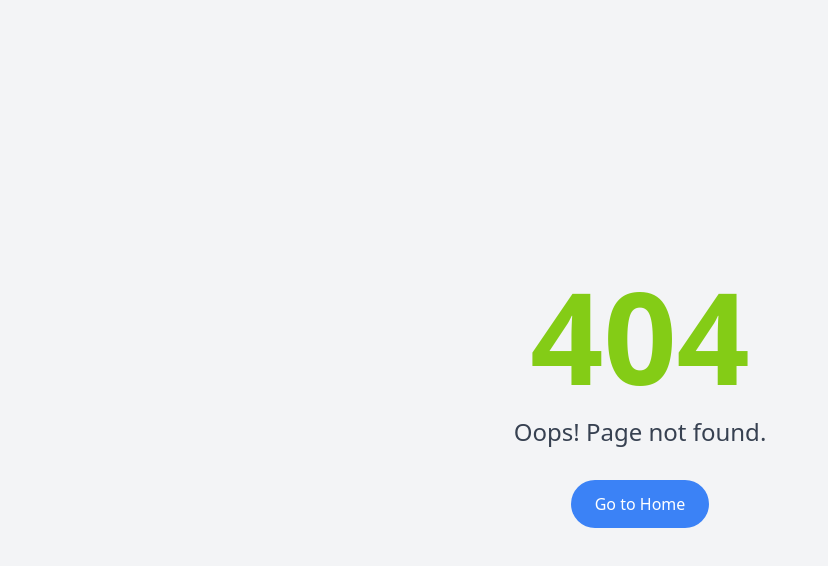
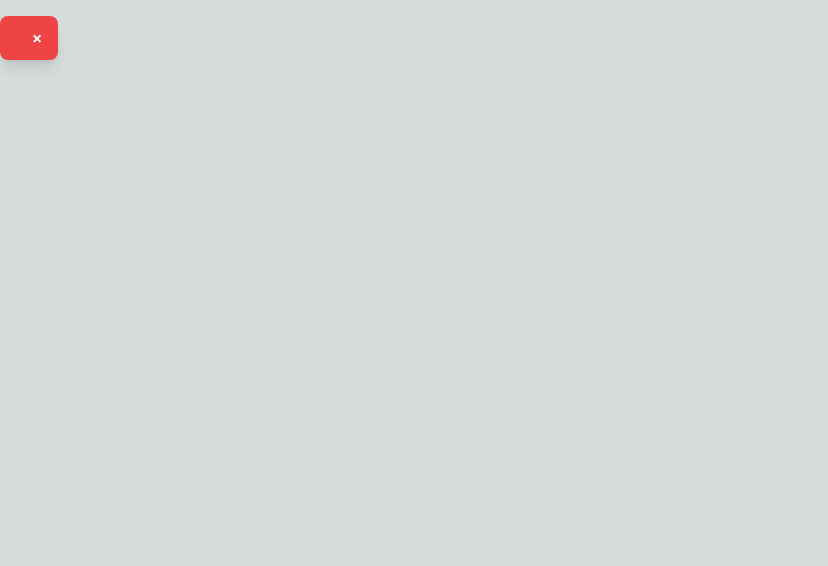
Before and after one commit to ayuwidyaagata/worldly, a Next.js app: page /components/Alert in a window 1280 px wide. Before the commit this address had no page. Shown: the top 566 px of the page, without its empty margins (0-828 px from the left). Built offline with nearby package versions, Linux system fonts and the light colour scheme.

Commit message:
feat: create alert component

```diff
--- /dev/null
+++ b/pages/components/Alert.tsx
@@ -0,0 +1,35 @@
+import { useEffect } from "react";
+
+type AlertProps = {
+  type: "success" | "error";
+  message: string;
+  onClose: () => void;
+  duration?: number;
+};
+
+const Alert = ({ type, message, onClose, duration = 10000 }: AlertProps) => {
+  useEffect(() => {
+    const timer = setTimeout(() => {
+      onClose();
+    }, duration);
+
+    return () => clearTimeout(timer);
+  }, [duration, onClose]);
+
+  return (
+    <div
+      className={`fixed top-4 w-fit px-4 py-2 rounded-lg shadow-lg z-50 text-white ${
+        type === "success" ? "bg-green-500" : "bg-red-500"
+      }`}
+    >
+      <div className="flex justify-between items-center">
+        <p>{message}</p>
+        <button onClick={onClose} className="ml-4 text-lg font-bold">
+          ×
+        </button>
+      </div>
+    </div>
+  );
+};
+
+export default Alert;
```
